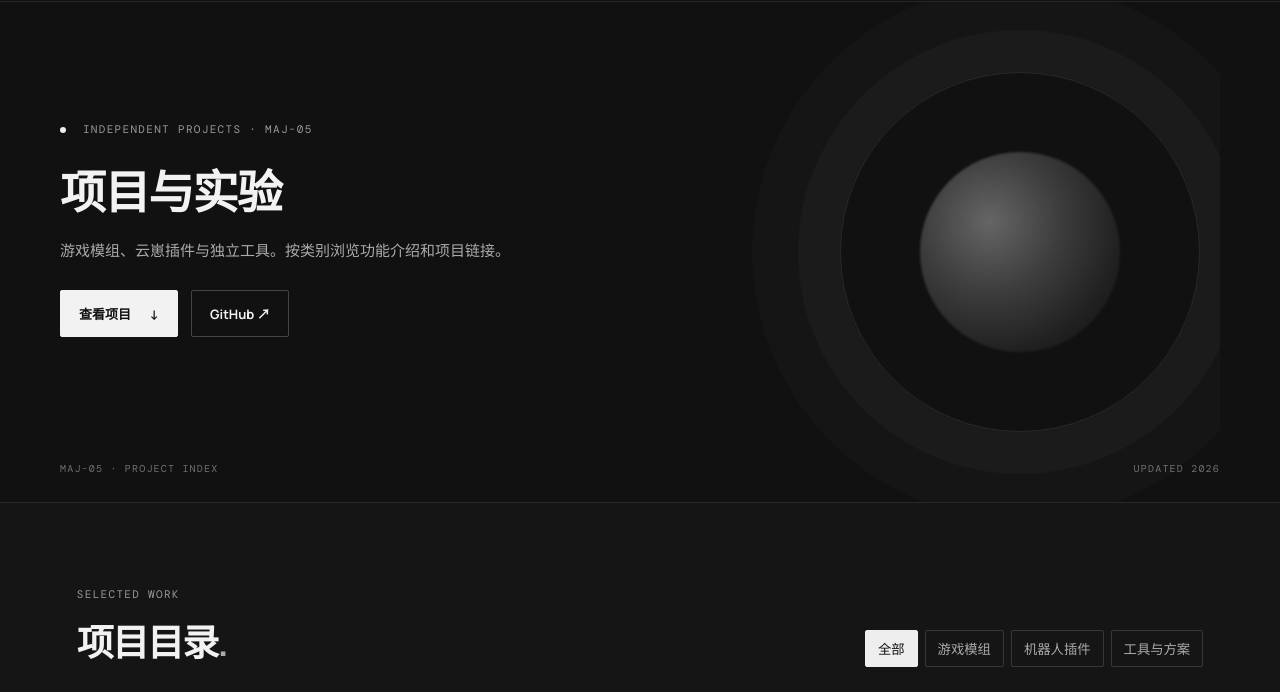
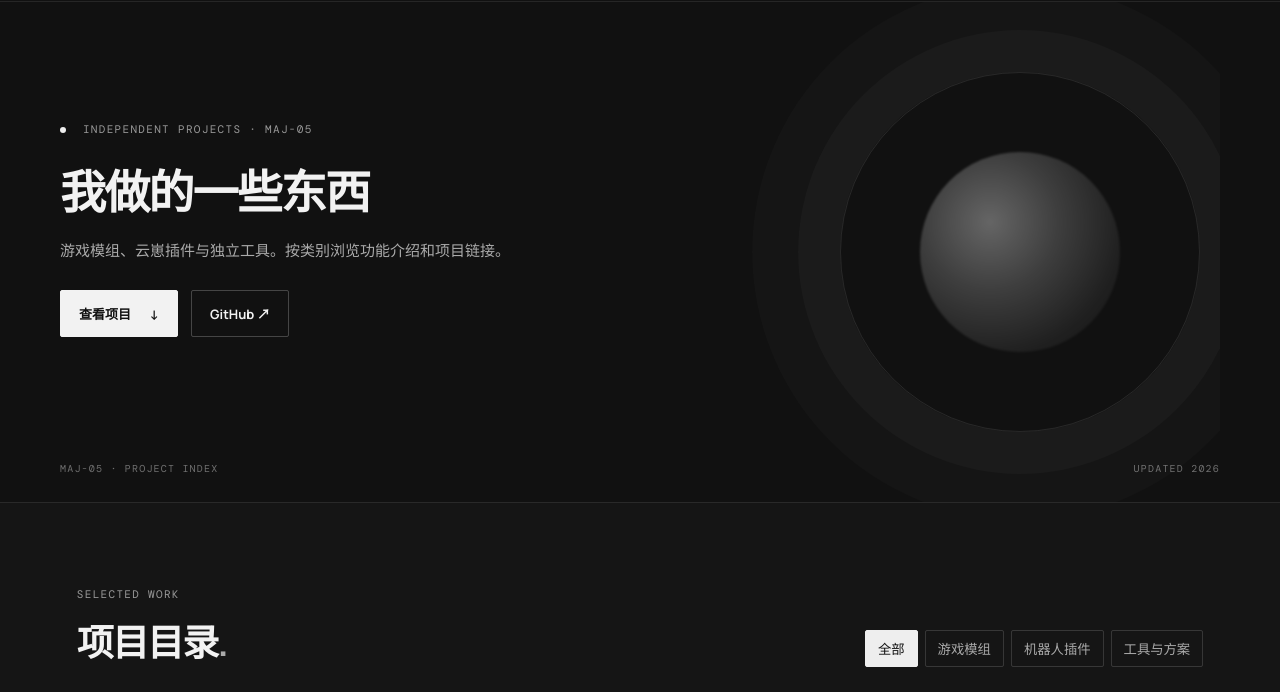
Before and after one commit to Maj-05/Maj-05.github.io, a plain HTML site: page index.html in a window 1280 px wide. Shown: the part 74-766 px from the top of the page. Drawn offline with nearby package versions, Linux system fonts and the light colour scheme.

Commit message:
Change homepage hero title

```diff
--- a/index.html
+++ b/index.html
@@ -11,7 +11,7 @@
 <body>
   <header class="topbar"><a class="brand" href="#top"><span class="brand-mark">M</span> MAJ<span class="muted">—</span>05</a><nav><a href="#projects">作品</a><a href="#about">关于</a><a href="https://github.com/Maj-05">GitHub ↗</a></nav></header>
   <main id="top">
-    <section class="hero"><div class="eyebrow"><i></i> INDEPENDENT PROJECTS · MAJ-05</div><h1>项目与实验</h1><p>游戏模组、云崽插件与独立工具。按类别浏览功能介绍和项目链接。</p><div class="hero-actions"><a class="button primary" href="#projects">查看项目 <span>↓</span></a><a class="button ghost" href="https://github.com/Maj-05">GitHub ↗</a></div><div class="hero-foot"><span>MAJ-05 · PROJECT INDEX</span><span>UPDATED 2026</span></div><div class="orb orb-one"></div><div class="orb orb-two"></div></section>
+    <section class="hero"><div class="eyebrow"><i></i> INDEPENDENT PROJECTS · MAJ-05</div><h1>我做的一些东西</h1><p>游戏模组、云崽插件与独立工具。按类别浏览功能介绍和项目链接。</p><div class="hero-actions"><a class="button primary" href="#projects">查看项目 <span>↓</span></a><a class="button ghost" href="https://github.com/Maj-05">GitHub ↗</a></div><div class="hero-foot"><span>MAJ-05 · PROJECT INDEX</span><span>UPDATED 2026</span></div><div class="orb orb-one"></div><div class="orb orb-two"></div></section>
     <section id="projects" class="projects"><div class="section-head"><div><div class="eyebrow">SELECTED WORK</div><h2>项目目录<span class="accent">.</span></h2></div><div class="filters" aria-label="项目分类"><button class="active" data-filter="all">全部</button><button data-filter="mods">游戏模组</button><button data-filter="plugins">机器人插件</button><button data-filter="tools">工具与方案</button></div></div><div class="grid" id="project-grid"></div></section>
     <section class="about" id="about"><div class="about-label"><div class="eyebrow">A LITTLE ABOUT ME</div><h2>兴趣驱动，<br>持续折腾。</h2></div><div class="about-copy"><p>我喜欢围绕游戏和聊天机器人做实用的小工具：从玩法调整、资料查询，到群聊自动化与 AI 扩展。</p><div class="tags"><span>C#</span><span>JavaScript</span><span>Node.js</span><span>Yunzai</span><span>Game Modding</span><span>AI Tools</span></div><a class="text-link" href="https://github.com/Maj-05">更多代码在 GitHub <span>↗</span></a></div></section>
     <footer><span>© 2026 Maj-05</span><span>Built for curious players & builders.</span><a href="https://github.com/Maj-05">GITHUB ↗</a></footer>
```
